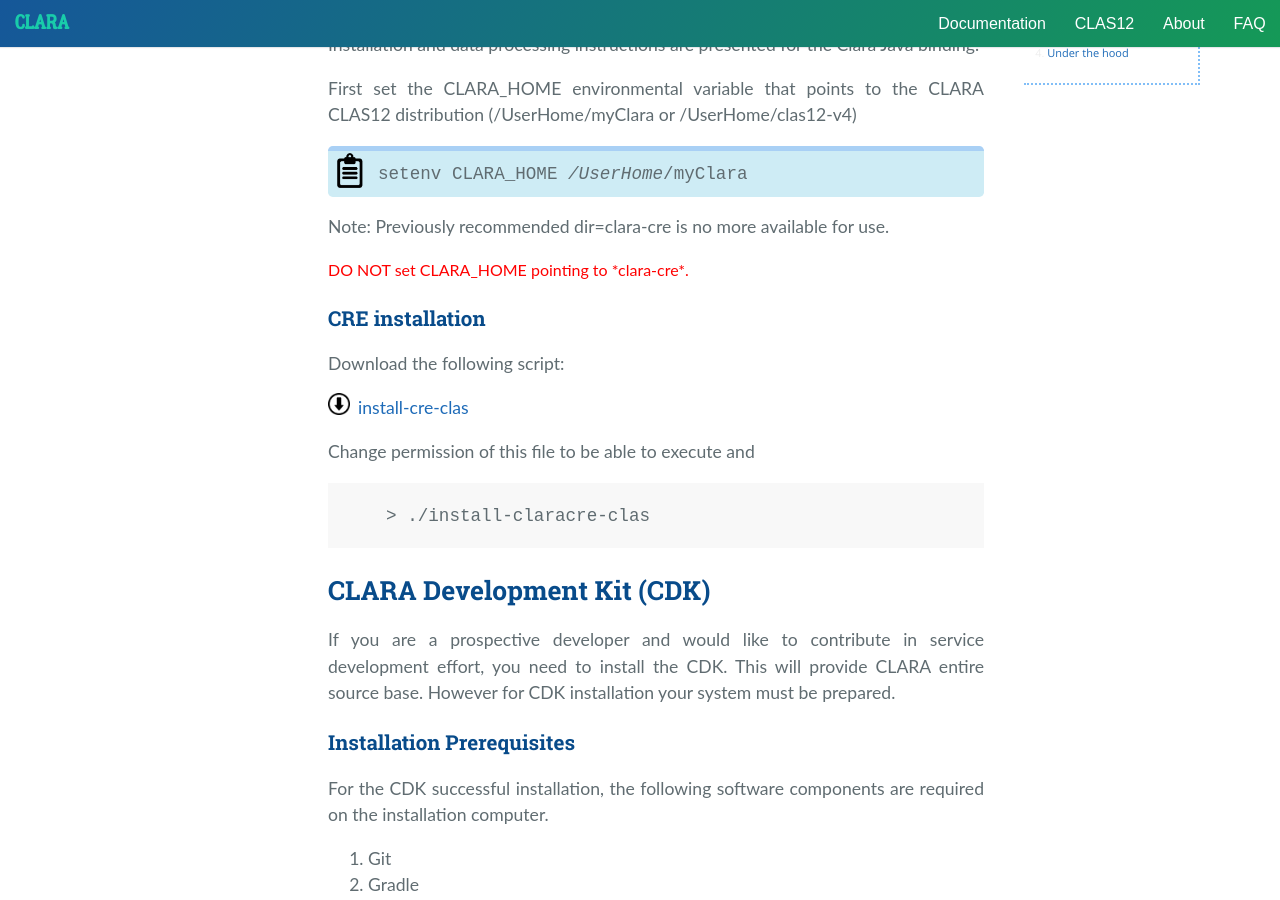
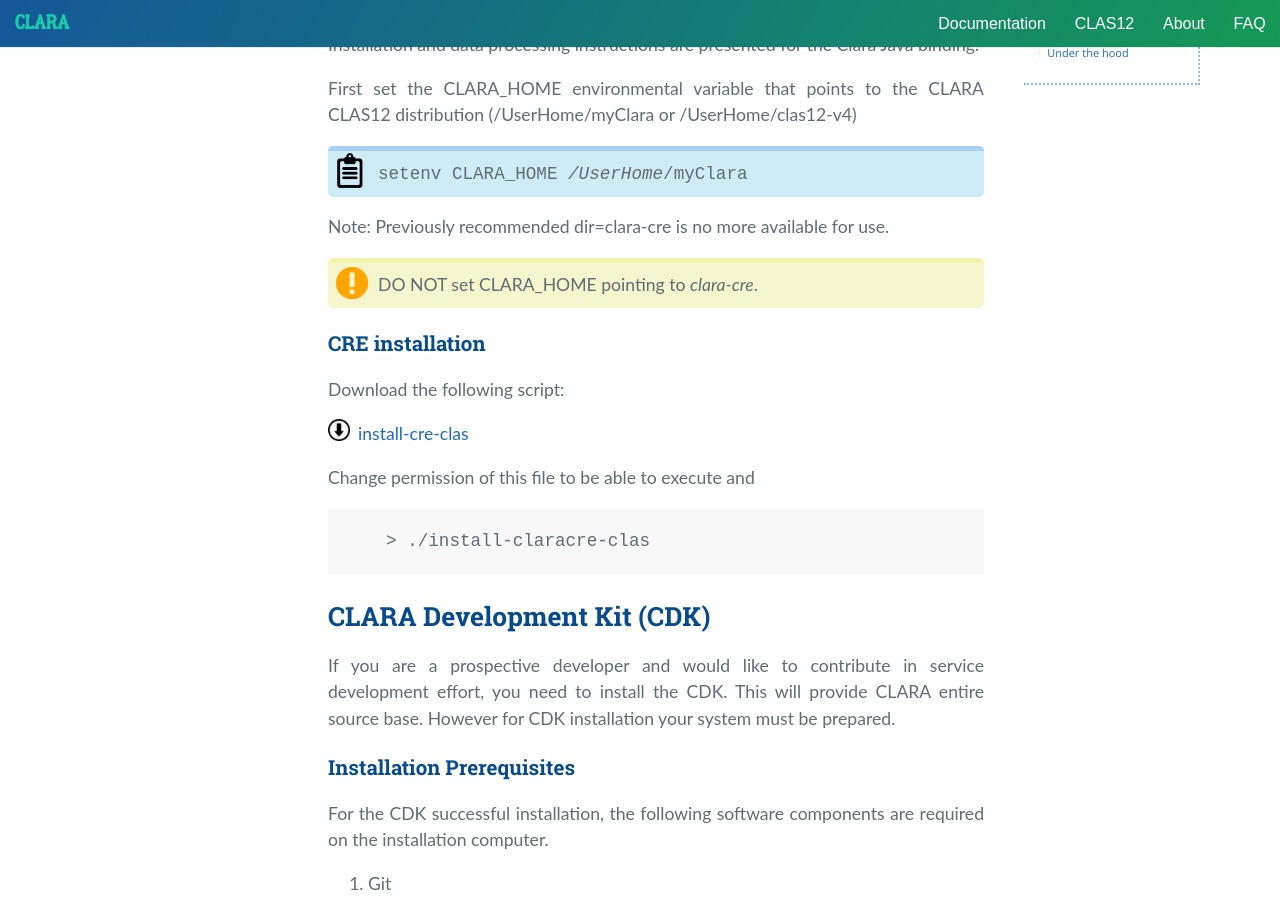
Before and after one commit to JeffersonLab/clara-docs, a Jekyll site: the page built from docs/clas/installation.md, in a window 1280 px wide and 900 px high, scrolled down 483 px. Built offline with Jekyll 4.4.1, drawn with Linux system fonts in a browser that asks for light colours; nearby versions of some CDN libraries.

Commit message:
Use proper warning block.

```diff
--- a/docs/clas/installation.md
+++ b/docs/clas/installation.md
@@ -35,8 +35,8 @@ to the CLARA CLAS12 distribution (/UserHome/myClara or /UserHome/clas12-v4)
 </div>
 Note: Previously recommended dir=clara-cre is no more available for use.
 
-<div style="font-size:12pt;color:red;">
-      DO NOT set CLARA_HOME pointing to *clara-cre*.
+<div class="warning">
+DO NOT set CLARA_HOME pointing to <em>clara-cre</em>.
 </div>
 
 ### CRE installation
```
